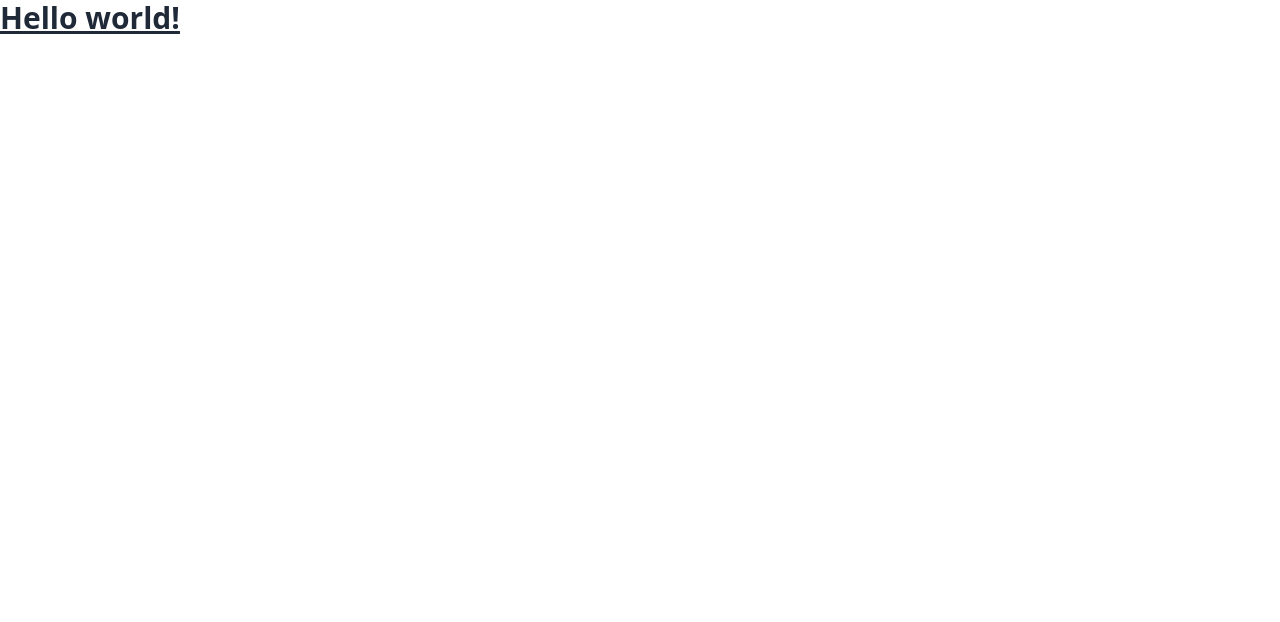
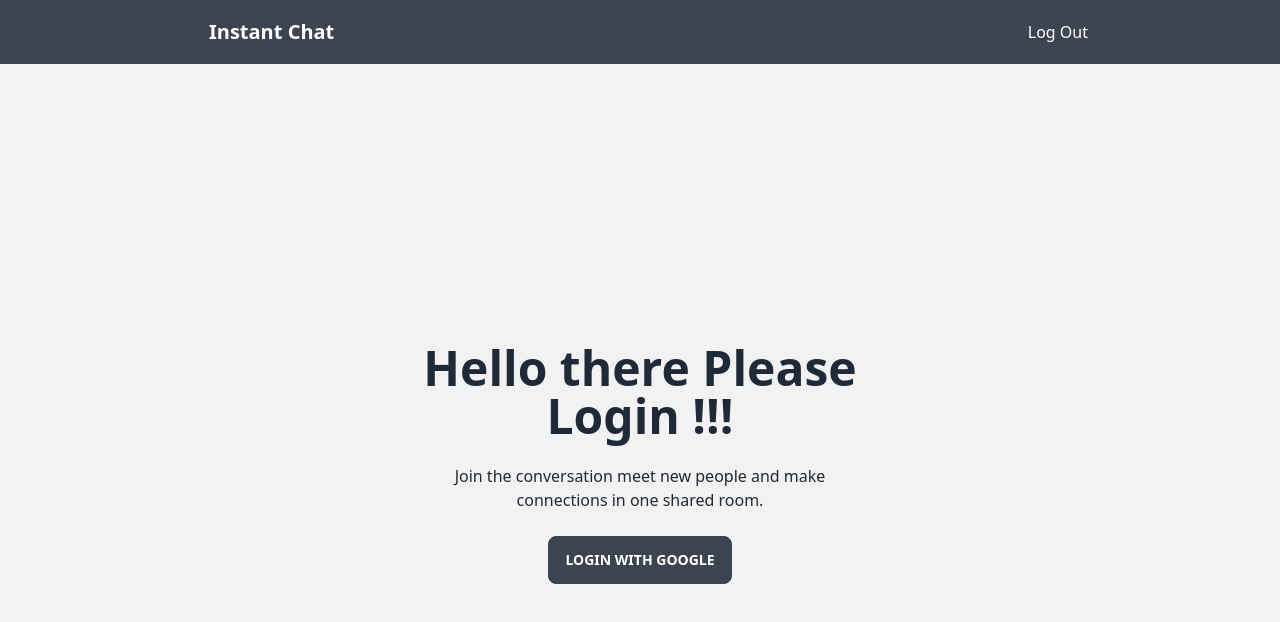
Before and after one commit to emon3455/Chat-App, a React (Vite) app: page / in a window 1280 px wide. Shown: the top 622 px of the page. Built offline with nearby package versions, Linux system fonts and the light colour scheme.

Commit message:
log in page style done

```diff
--- a/src/App.jsx
+++ b/src/App.jsx
@@ -1,13 +1,14 @@
+import NavigationBar from "./Components/NavigationBar"
+import Login from "./Pages/Login"
+
 function App() {
 
   return (
     <div>
 
-      <h1 className="text-3xl font-bold underline">
-        Hello world!
-      </h1>
+      <NavigationBar></NavigationBar>
 
-
+      <Login></Login>
 
     </div>
   )
--- /dev/null
+++ b/src/Components/NavigationBar.jsx
@@ -0,0 +1,14 @@
+import React from 'react';
+
+const NavigationBar = () => {
+    return (
+        <div className='navbar bg-neutral text-neutral-content'>
+            <div className="conatinerWrap flex justify-between">
+                <a className="btn btn-ghost normal-case text-xl">Instant Chat</a>
+                <button>Log Out</button>
+            </div>
+        </div>
+    );
+};
+
+export default NavigationBar;
--- /dev/null
+++ b/src/Pages/ChatRoom.jsx
@@ -0,0 +1,11 @@
+import React from 'react';
+
+const ChatRoom = () => {
+    return (
+        <div>
+            <h2>Chatroom</h2>
+        </div>
+    );
+};
+
+export default ChatRoom;
--- /dev/null
+++ b/src/Pages/Login.jsx
@@ -0,0 +1,21 @@
+import React from 'react';
+
+const Login = () => {
+    return (
+        <div>
+            <div className="hero min-h-screen bg-base-200">
+                <div className="hero-content text-center">
+                    <div className="max-w-md">
+                        <h1 className="text-5xl font-bold">Hello there Please Login !!!</h1>
+                        <p className="py-6">
+                            Join the conversation meet new people and make connections in one shared room.
+                        </p>
+                        <button className="btn">Login with Google</button>
+                    </div>
+                </div>
+            </div>
+        </div>
+    );
+};
+
+export default Login;
--- a/src/index.css
+++ b/src/index.css
@@ -1,3 +1,7 @@
 @tailwind base;
 @tailwind components;
 @tailwind utilities;
+
+.conatinerWrap{
+    @apply container mx-auto max-w-4xl
+}
```
